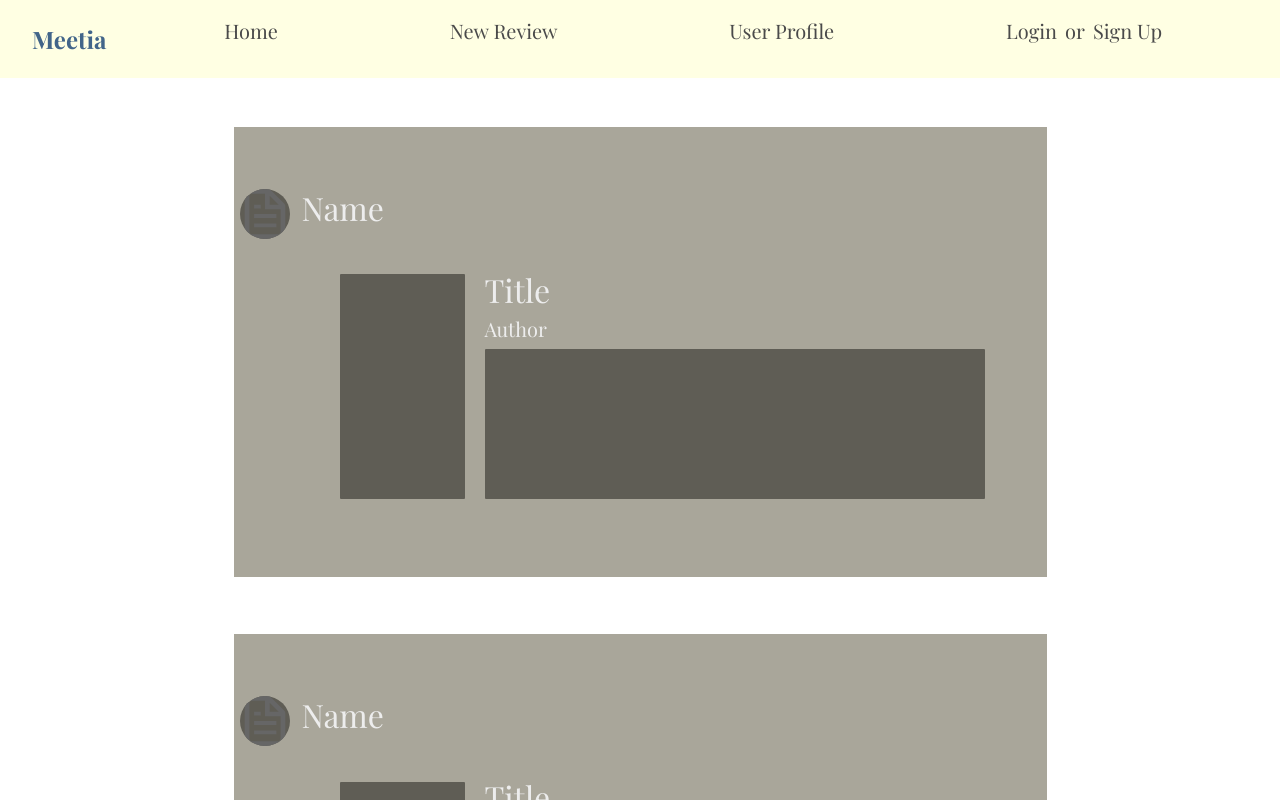
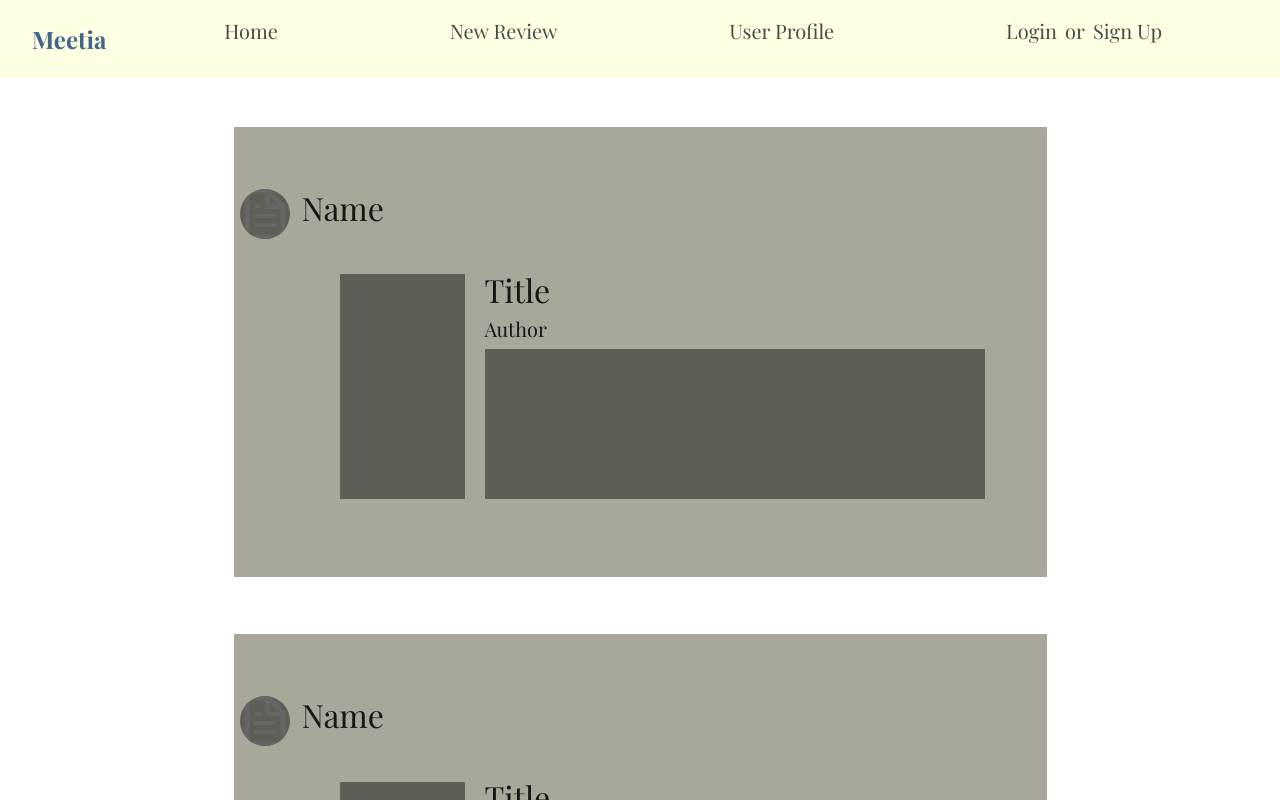
Before and after one commit to alt-text-internet-explorer/meetia, a Next.js app: page / in a window 1280 px wide. Shown: the top 800 px of the page. Built offline with nearby package versions, Linux system fonts and the light colour scheme.

Commit message:
Changed background color (again)

```diff
--- a/src/app/globals.css
+++ b/src/app/globals.css
@@ -6,7 +6,7 @@
 @media (prefers-color-scheme: light) {
   :root {
     --background: #ffffff;
-    --foreground: #ededed;
+    --foreground: #171717;
   }
 }
 
```
